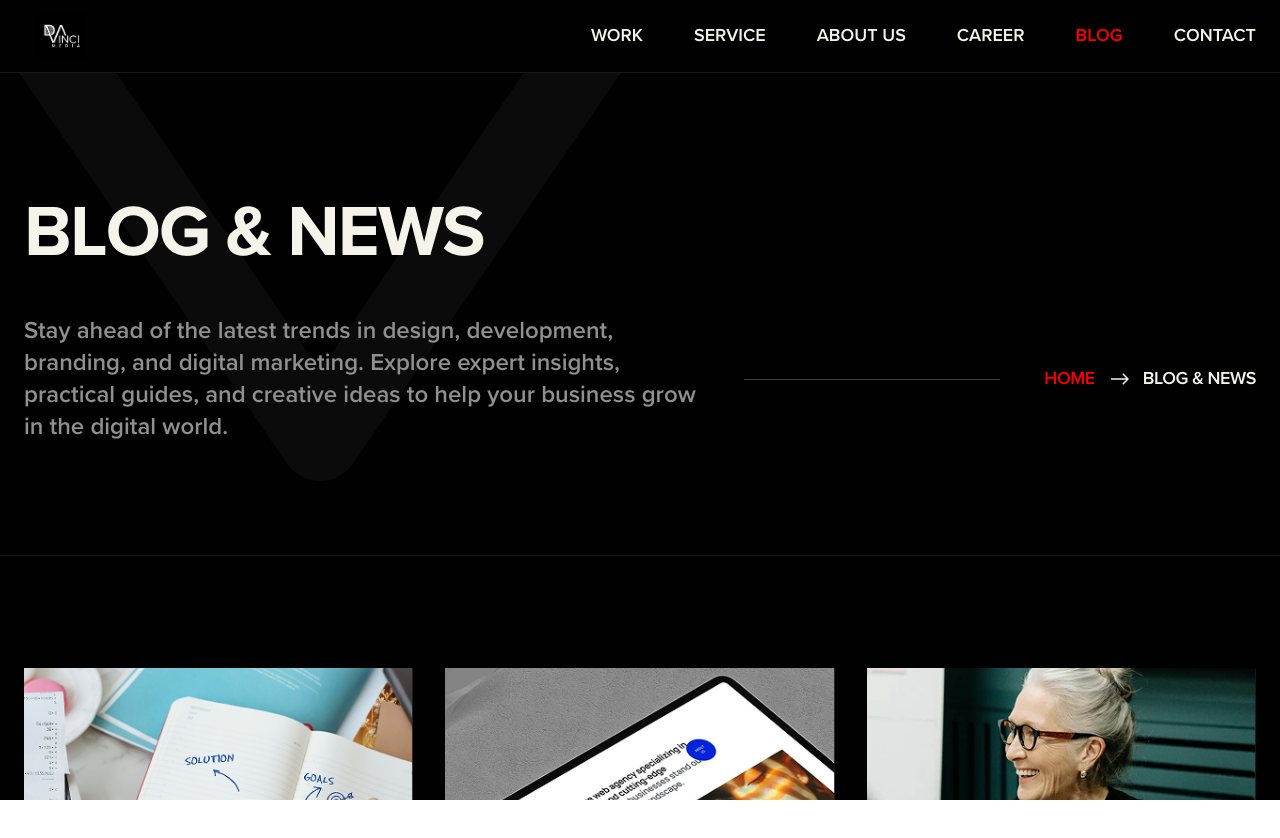
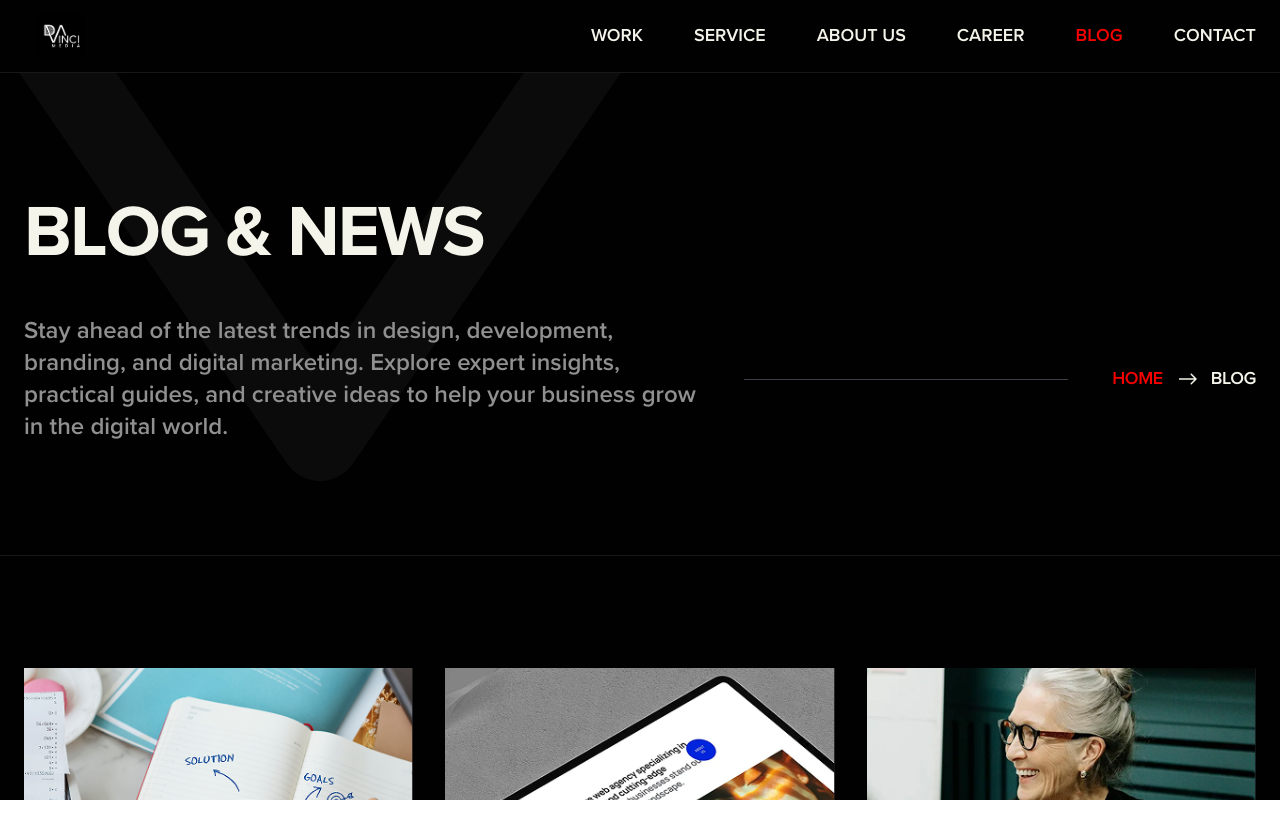
Before and after one commit to linkon63/davinci-studio-website, a Next.js app: page /blog in a window 1280 px wide. Shown: the top 838 px of the page. Built offline with nearby package versions, Linux system fonts and the light colour scheme.

Commit message:
refactor: automate breadcrumb generation by implementing a central utility and removing manual path definitions from pages

```diff
--- a/src/app/blog/[id]/page.tsx
+++ b/src/app/blog/[id]/page.tsx
@@ -214,11 +214,6 @@ export default function BlogDetailsPage({ params }: BlogDetailsProps) {
       <Breadcrumb
         title={blog.title}
         description={blog.description}
-        paths={[
-          { name: "Home", href: "/" },
-          { name: "Blog", href: "/blog" },
-          { name: "Blog Details", active: true },
-        ]}
       />
 
       <main
--- a/src/app/blog/page.tsx
+++ b/src/app/blog/page.tsx
@@ -15,10 +15,6 @@ import { BlogPost } from "@/types/blog";
 
 gsap.registerPlugin(ScrollTrigger);
 
-const breadcrumbPaths = [
-  { name: "Home", href: "/" },
-  { name: "Blog & News", active: true },
-];
 
 export default function BlogPage() {
   const containerRef = useRef<HTMLDivElement>(null);
@@ -64,7 +60,6 @@ export default function BlogPage() {
       <Breadcrumb
         title="Blog & News"
         description="Stay ahead of the latest trends in design, development, branding, and digital marketing. Explore expert insights, practical guides, and creative ideas to help your business grow in the digital world."
-        paths={breadcrumbPaths}
       />
 
       <main
--- a/src/app/career/page.tsx
+++ b/src/app/career/page.tsx
@@ -14,10 +14,6 @@ import { jobPositions } from "@/data/career";
 
 gsap.registerPlugin(ScrollTrigger);
 
-const breadcrumbPaths = [
-  { name: "Home", href: "/" },
-  { name: "Career", active: true },
-];
 
 export default function CareerPage() {
   const sectionRef = useRef<HTMLElement>(null);
@@ -147,7 +143,6 @@ export default function CareerPage() {
         <Breadcrumb
           title="JOIN OUR TEAM"
           description="Join a team of passionate designers, developers, marketers, and creative thinkers who are shaping exceptional digital products. At Da Vinci Media, you'll work on meaningful projects, collaborate with talented professionals, and grow your career in an inspiring environment."
-          paths={breadcrumbPaths}
         />
 
         {/* Open Positions Section */}
--- a/src/app/contact/page.tsx
+++ b/src/app/contact/page.tsx
@@ -12,10 +12,6 @@ export const metadata: Metadata = {
 };
 
 export default function ContactPage() {
-  const breadcrumbPaths = [
-    { name: "HOME", href: "/" },
-    { name: "CONTACT US", active: true },
-  ];
 
   return (
     <SmoothScroll>
@@ -29,7 +25,6 @@ export default function ContactPage() {
         <Breadcrumb
           title="CONTACT US"
           description="Whether you're starting a new project, looking to enhance your digital presence, or simply have a question, we're here to help. Get in touch with our team, and let's create something extraordinary together."
-          paths={breadcrumbPaths}
         />
 
         {/* Contact Info & Message Form Grid Section */}
--- a/src/app/service/page.tsx
+++ b/src/app/service/page.tsx
@@ -5,12 +5,7 @@ import Footer from "@/components/shared/Footer";
 import Breadcrumb from "@/components/shared/Breadcrumb";
 import ServiceList from "@/components/service/ServiceList";
 import SmoothScroll from "@/components/shared/SmoothScroll";
-import { BreadcrumbPath } from "@/types/common";
 
-const breadcrumbPaths: BreadcrumbPath[] = [
-  { name: "Home", href: "/" },
-  { name: "Service", active: true },
-];
 
 export default function ServicePage() {
   return (
@@ -21,7 +16,6 @@ export default function ServicePage() {
         <Breadcrumb
           title="OUR SERVICE"
           description="Da Vinci Media helps brands stand out with exceptional design, powerful websites, strategic marketing, and creative digital solutions."
-          paths={breadcrumbPaths}
         />
 
         <ServiceList />
--- a/src/app/work/[id]/page.tsx
+++ b/src/app/work/[id]/page.tsx
@@ -214,11 +214,6 @@ export default function WorkDetailsPage({ params }: WorkDetailsProps) {
       <Breadcrumb
         title={project.title}
         description={project.description}
-        paths={[
-          { name: "Home", href: "/" },
-          { name: "Work", href: "/work" },
-          { name: "Work Details", active: true },
-        ]}
       />
 
       <main
--- a/src/app/work/page.tsx
+++ b/src/app/work/page.tsx
@@ -12,15 +12,9 @@ import SmoothScroll from "@/components/shared/SmoothScroll";
 import CaseRowRenderer from "@/components/work/CaseRowRenderer";
 import LoadMoreButton from "@/components/work/LoadMoreButton";
 import { CaseStudy, CaseRow } from "@/types/work";
-import { BreadcrumbPath } from "@/types/common";
 import { initialCaseStudies, additionalCaseStudies } from "@/data/work";
 
 gsap.registerPlugin(ScrollTrigger);
-
-const breadcrumbPaths: BreadcrumbPath[] = [
-  { name: "Home", href: "/" },
-  { name: "Work", active: true },
-];
 
 function groupCasesForLayout(items: CaseStudy[]): CaseRow[] {
   const rows: CaseRow[] = [];
@@ -284,7 +278,6 @@ export default function WorkPage() {
         <Breadcrumb
           title="Our Case Study"
           description="Da Vinci Media helps brands stand out with exceptional design, powerful websites, strategic marketing, and creative digital solutions."
-          paths={breadcrumbPaths}
         />
 
         <main
--- a/src/components/shared/Breadcrumb.tsx
+++ b/src/components/shared/Breadcrumb.tsx
@@ -7,17 +7,21 @@ import { useGSAP } from "@gsap/react";
 import gsap from "gsap";
 import { useRef } from "react";
 import SplitType from "split-type";
+import { usePathname } from "next/navigation";
 import { BreadcrumbPath } from "@/types/common";
+import { getBreadcrumbs } from "@/utils/breadcrumb";
 
 interface BreadcrumbProps {
   title: string;
   description: string;
-  paths: BreadcrumbPath[];
+  paths?: BreadcrumbPath[];
   className?: string;
 }
 
 export default function Breadcrumb({ title, description, paths, className }: BreadcrumbProps) {
   const breadcrumbRef = useRef<HTMLDivElement>(null);
+  const pathname = usePathname();
+  const resolvedPaths = paths || getBreadcrumbs(pathname);
 
   useGSAP(() => {
     if (!breadcrumbRef.current) return;
@@ -107,7 +111,7 @@ export default function Breadcrumb({ title, description, paths, className }: Bre
               aria-label="Breadcrumb"
               className="flex items-center gap-3 bg-transparent py-2 border-b border-transparent"
             >
-              {paths.map((path, index) => (
+              {resolvedPaths.map((path, index) => (
                 <div key={path.name} className="flex items-center gap-3">
                   {path.href && !path.active ? (
                     <Link
@@ -122,7 +126,7 @@ export default function Breadcrumb({ title, description, paths, className }: Bre
                     </span>
                   )}
 
-                  {index < paths.length - 1 && (
+                  {index < resolvedPaths.length - 1 && (
                     <div className="relative w-6 h-6 flex items-center justify-center shrink-0">
                       <Image
                         src="/bredcump-icon.svg"
--- /dev/null
+++ b/src/utils/breadcrumb.ts
@@ -0,0 +1,57 @@
+import { BreadcrumbPath } from "@/types/common";
+
+const routeNameMap: Record<string, string> = {
+  blog: "Blog",
+  work: "Work",
+  career: "Career",
+  contact: "Contact Us",
+  service: "Service",
+};
+
+export function getBreadcrumbs(pathname: string): BreadcrumbPath[] {
+  if (!pathname || pathname === "/") {
+    return [{ name: "Home", href: "/", active: true }];
+  }
+
+  const segments = pathname.split("/").filter(Boolean);
+  const paths: BreadcrumbPath[] = [{ name: "Home", href: "/" }];
+
+  let currentPath = "";
+  segments.forEach((segment, index) => {
+    currentPath += `/${segment}`;
+    const isLast = index === segments.length - 1;
+
+    // Check if the segment is a dynamic route parameter (e.g. numeric ID)
+    const isNumeric = !isNaN(Number(segment));
+
+    let displayName = "";
+    if (isNumeric) {
+      const parentSegment = index > 0 ? segments[index - 1] : "";
+      if (parentSegment.toLowerCase() === "blog") {
+        displayName = "Blog Details";
+      } else if (parentSegment.toLowerCase() === "work") {
+        displayName = "Work Details";
+      } else {
+        displayName = "Details";
+      }
+    } else {
+      const lowerSegment = segment.toLowerCase();
+      if (routeNameMap[lowerSegment]) {
+        displayName = routeNameMap[lowerSegment];
+      } else {
+        // Fallback: replace hyphens with spaces and capitalize each word
+        displayName = segment
+          .replace(/-/g, " ")
+          .replace(/\b\w/g, (char) => char.toUpperCase());
+      }
+    }
+
+    paths.push({
+      name: displayName,
+      href: isLast ? undefined : currentPath,
+      active: isLast,
+    });
+  });
+
+  return paths;
+}
```
